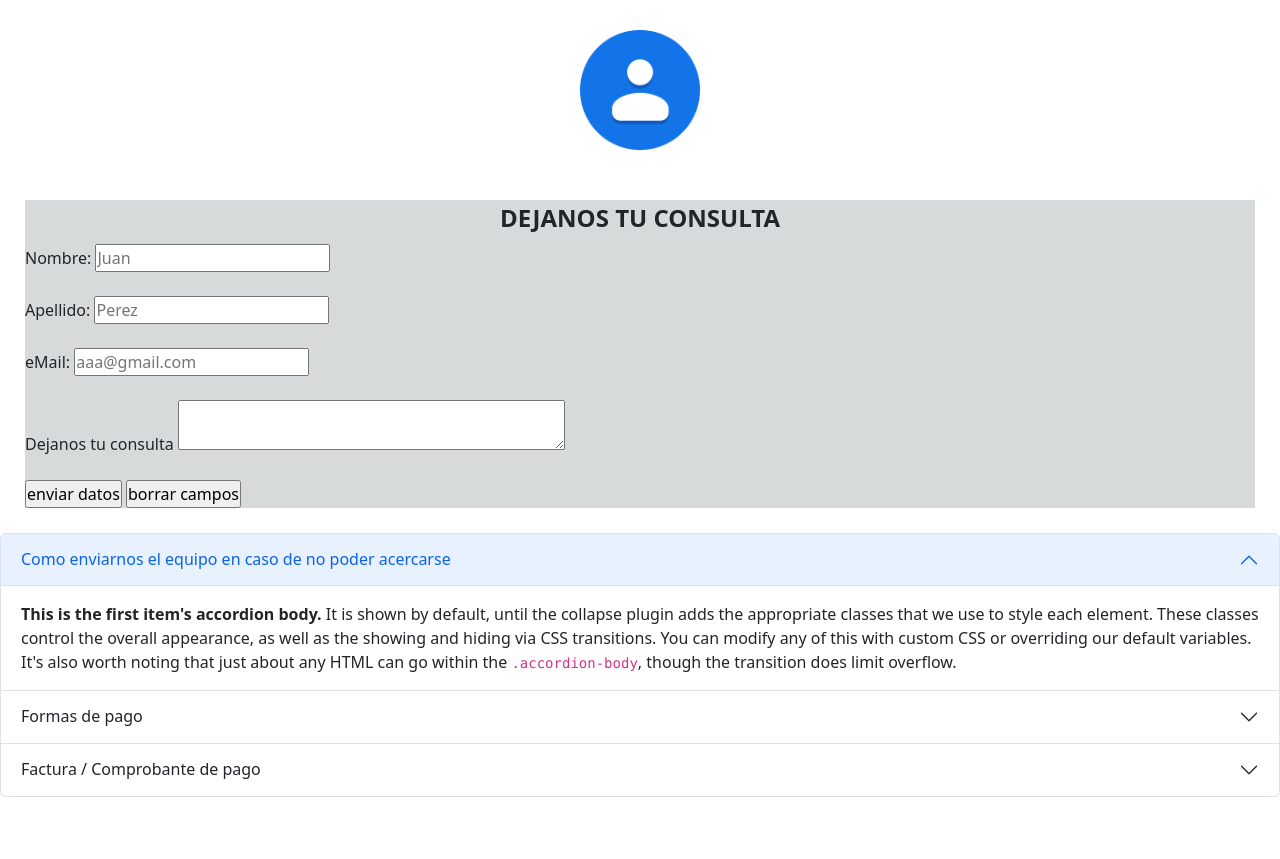
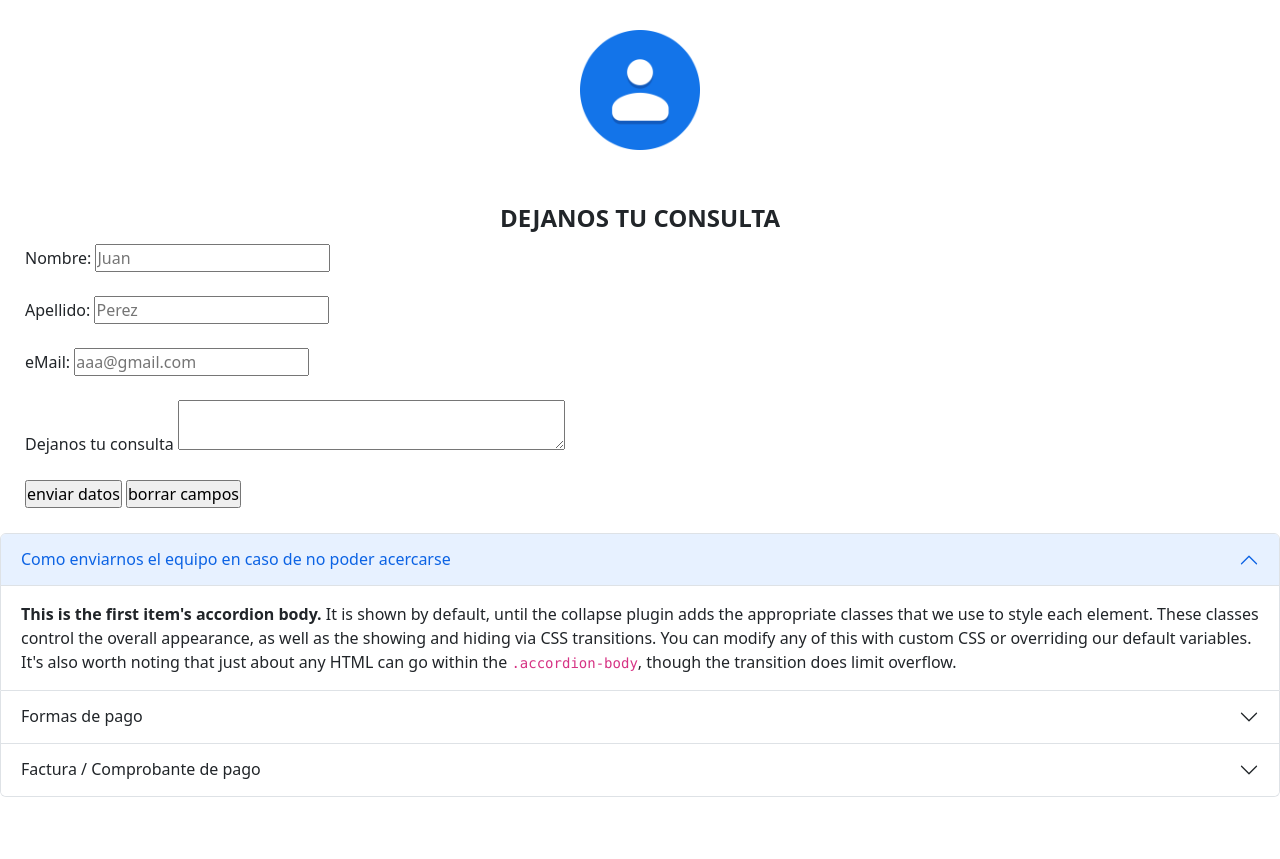
Before and after one commit to lautarosilenzi/proyecto-final, a PHP site: page /contacto.html in a window 1280 px wide. Shown: the part 138-997 px from the top of the page. Run offline with PHP 8.4, Linux system fonts and the light colour scheme; style sheets or scripts are compiled from the project's sources; some libraries are stand-ins or nearby versions.

Commit message:
agregado sass + seo

```diff
--- a/contacto.html
+++ b/contacto.html
@@ -4,6 +4,8 @@
 <head>
     <meta charset="UTF-8">
     <meta name="viewport" content="width=device-width, initial-scale=1.0">
+    <meta name="description" content="Servicio técnico especializado en equipos Apple/iPhone">
+    <meta name="keywords" content="iPhone, Apple, Reparaciones, Servicio técnico">
     <link href="https://fonts.googleapis.com/css2?family=Montserrat:wght@200&family=Staatliches&display=swap"
         rel="stylesheet">
     <link href="https://cdn.jsdelivr.net/npm/bootstrap@5.2.1/dist/css/bootstrap.min.css" rel="stylesheet"
--- a/index.html
+++ b/index.html
@@ -5,6 +5,8 @@
     <meta charset="UTF-8">
     <meta http-equiv="X-UA-Compatible" content="IE=edge">
     <meta name="viewport" content="width=device-width, initial-scale=1.0">
+    <meta name="description" content="Servicio técnico especializado en equipos Apple/iPhone">
+    <meta name="keywords" content="iPhone, Apple, Reparaciones, Servicio técnico">
     <link rel="preconnect" href="https://fonts.googleapis.com">
     <link rel="preconnect" href="https://fonts.gstatic.com" crossorigin>
     <link href="https://fonts.googleapis.com/css2?family=Montserrat:wght@200&family=Staatliches&display=swap"
--- a/noticias.html
+++ b/noticias.html
@@ -5,6 +5,8 @@
     <meta charset="UTF-8">
     <meta http-equiv="X-UA-Compatible" content="IE=edge">
     <meta name="viewport" content="width=device-width, initial-scale=1.0">
+    <meta name="description" content="Servicio técnico especializado en equipos Apple/iPhone">
+    <meta name="keywords" content="iPhone, Apple, Reparaciones, Servicio técnico">
     <link href="https://fonts.googleapis.com/css2?family=Montserrat:wght@200&family=Staatliches&display=swap"
         rel="stylesheet">
     <link href="https://cdn.jsdelivr.net/npm/bootstrap@5.2.1/dist/css/bootstrap.min.css" rel="stylesheet"
--- a/scss/estilo.scss
+++ b/scss/estilo.scss
@@ -1,3 +1,4 @@
+@import "./partials/variables";
 @import "./partials/reset";
 @import "./partials/header";
 @import "./partials/index";
@@ -7,3 +8,4 @@
 @import "./partials/contacto";
 @import "./partials/general";
 @import "./partials/media";
+@import "./partials/productos";
--- a/scss/partials/_contacto.scss
+++ b/scss/partials/_contacto.scss
@@ -6,7 +6,7 @@ main{
     }
 
     fieldset {
-        background-color: rgb(215, 218, 218);
+        background-color: $FondoBlanco;
         margin: 25px;
     }
 }
--- a/scss/partials/_footer.scss
+++ b/scss/partials/_footer.scss
@@ -1,7 +1,7 @@
 /* FOOTER */
 footer{
     .bg-footer{
-        background-color: #010000;
+        background-color: $FondoNegro;
         padding: 10px;
         height: 60px;
     }
--- a/scss/partials/_header.scss
+++ b/scss/partials/_header.scss
@@ -4,7 +4,7 @@ header{
         width: 100%;
     }
     .black{
-        background-color: #010000;
+        background-color: $FondoNegro;
     }
     .logo {
         width: 100px;
@@ -25,7 +25,7 @@ header{
     }
     .titulo {
         text-align: left;
-        color: rgb(255, 255, 255);
+        color: $textoBlanco;
         padding: 2px;
         font-family: 'Staatliches', cursive;
         font-size: large;
--- a/scss/partials/_productos.scss
+++ b/scss/partials/_productos.scss
@@ -0,0 +1,30 @@
+@mixin sections ($bg) {
+    background-color: $bg;
+    border-radius: 10px;
+    -webkit-border-radius: 10px;
+    -moz-border-radius: 10px;
+    -ms-border-radius: 10px;
+    -o-border-radius: 10px;
+    &__titulo{
+        text-align: center;
+        font-size: 2rem;
+        padding: 10px;
+    }
+    &__texto{
+        color: white;
+        line-height: 2;
+        padding: 1rem;
+    }
+}
+
+.main{
+    .section1{
+        @include sections($Azul)
+    }
+    .section2{
+        @include sections($Rojo)
+    }
+    .section3{
+        @include sections($Verde)
+    }
+}
--- a/scss/partials/_variables.scss
+++ b/scss/partials/_variables.scss
@@ -1,2 +1,6 @@
-$FondoBlanco: #ffffff
-$textoBlanco: #ffffff
+$FondoBlanco: #ffffff;
+$textoBlanco: #ffffff;
+$FondoNegro: #000000;
+$Rojo: #ff0000;
+$Azul: #0000ff;
+$Verde: #008000;
--- a/servicios.html
+++ b/servicios.html
@@ -5,6 +5,8 @@
     <meta charset="UTF-8">
     <meta http-equiv="X-UA-Compatible" content="IE=edge">
     <meta name="viewport" content="width=device-width, initial-scale=1.0">
+    <meta name="description" content="Servicio técnico especializado en equipos Apple/iPhone">
+    <meta name="keywords" content="iPhone, Apple, Reparaciones, Servicio técnico">
     <link rel="stylesheet" href="./css/estilo.css">
     <link href="https://fonts.googleapis.com/css2?family=Montserrat:wght@200&family=Staatliches&display=swap"
         rel="stylesheet">
--- a/ubicacion.html
+++ b/ubicacion.html
@@ -4,6 +4,8 @@
 <head>
 	<meta charset="UTF-8">
 	<meta name="viewport" content="width=device-width, initial-scale=1.0">
+    <meta name="description" content="Servicio técnico especializado en equipos Apple/iPhone">
+    <meta name="keywords" content="iPhone, Apple, Reparaciones, Servicio técnico">
     <link rel="shortcut icon" href="./img/favicon.ico" type="image/x-icon">
     <link href="https://fonts.googleapis.com/css2?family=Montserrat:wght@200&family=Staatliches&display=swap"
         rel="stylesheet">
```
Also changed, not shown: productos.html (+22 -0 lines), scss/estilo.css (+58 -4 lines), 1 other file.
